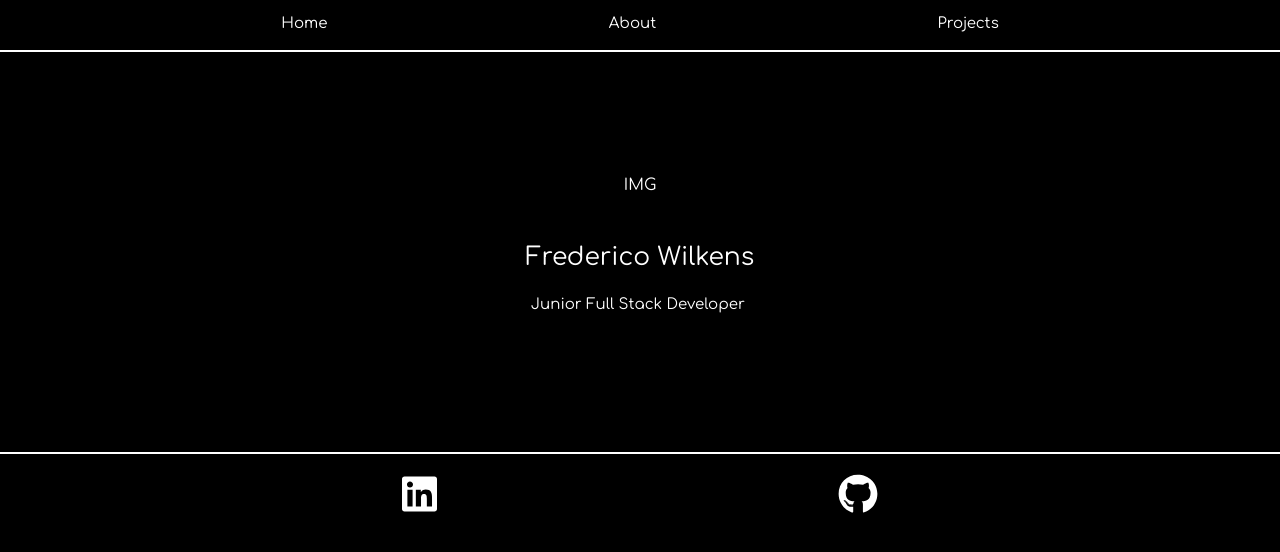
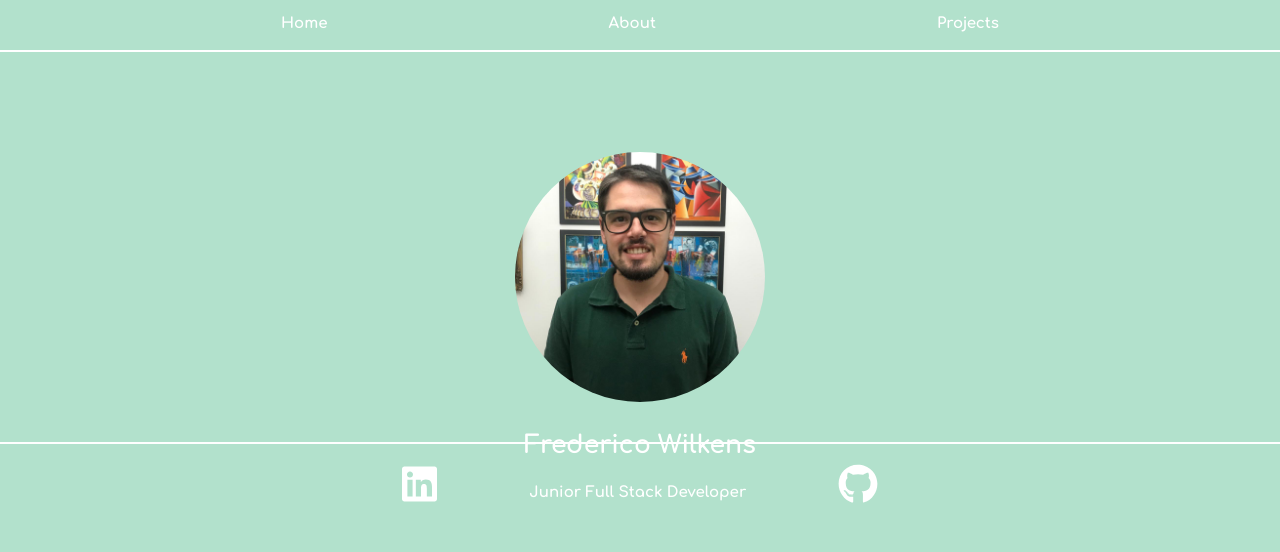
Before and after one commit to frediwilkens/frediwilkens.github.io, a React (Create React App) app: page / in a window 1280 px wide. Shown: the top 552 px of the page. Built offline with nearby package versions, Linux system fonts and the light colour scheme.

Commit message:
add image and change background-color

```diff
--- a/src/App.css
+++ b/src/App.css
@@ -5,9 +5,10 @@ body {
   padding: 0;
   height: 100%;
   width: 100%;
-  background-color: black;
+  background-color: #b2e1cc;
   font-family: 'Comfortaa', cursive;
   color: white;
+  font-weight: bold;
 }
 
 header {
@@ -27,6 +28,11 @@ main {
   align-items: center;
 }
 
+.my-image {
+  height: 250px;
+  border-radius: 150px;
+}
+
 .my-name {
   font-size: 25px;
 }
@@ -37,7 +43,7 @@ main {
 }
 
 footer {
-  margin-top: 100px;
+  margin-top: 90px;
   height: 50px;
   display: flex;
   justify-content: space-evenly;
--- a/src/components/MainContent.jsx
+++ b/src/components/MainContent.jsx
@@ -1,10 +1,10 @@
 import React from 'react'
-
+import myimage from '../my-image.jpeg';
 function MainContent() {
   return (
     <main>
       <div>
-          IMG
+          <img className='my-image' src={ myimage } alt="frederico wilkens" />
       </div>
       <div>
         <p className="my-name">
```
Also changed, not shown: src/my-image.jpeg (added).
